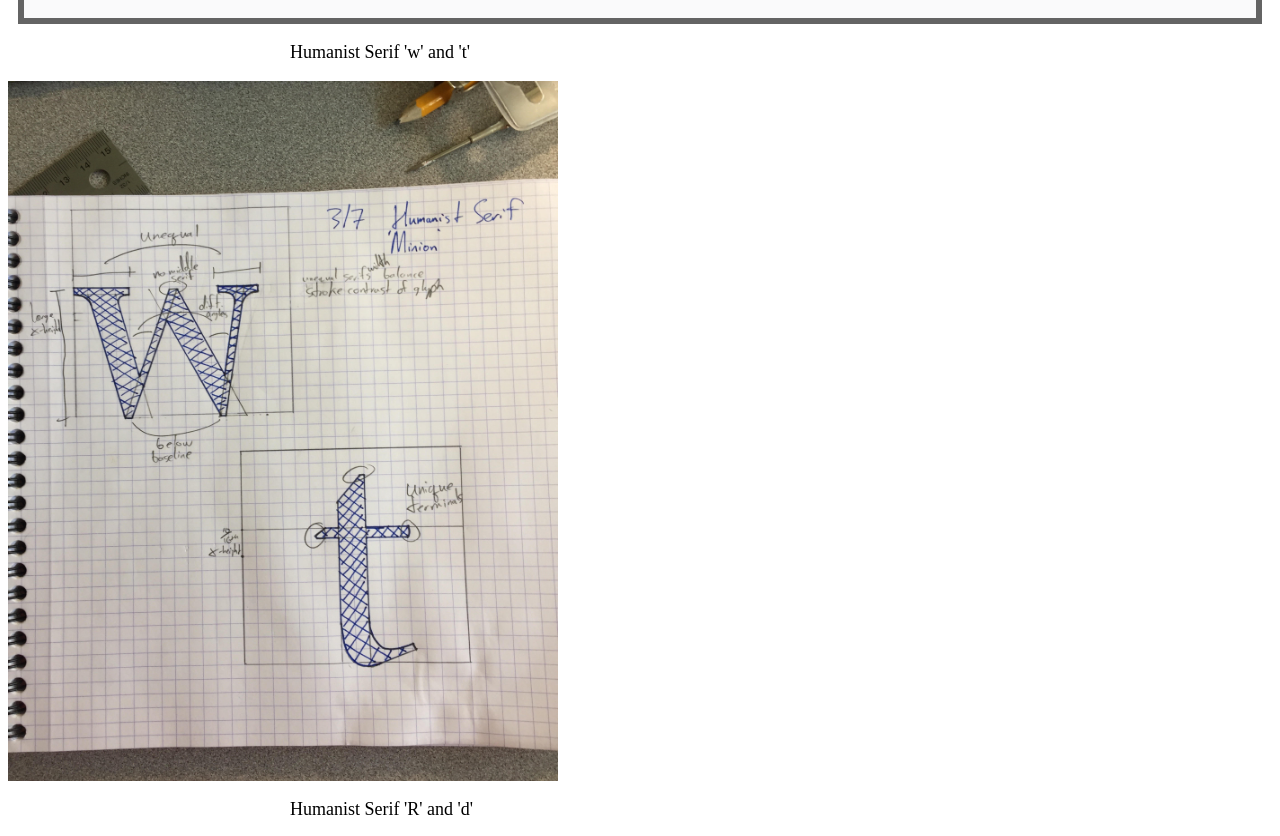
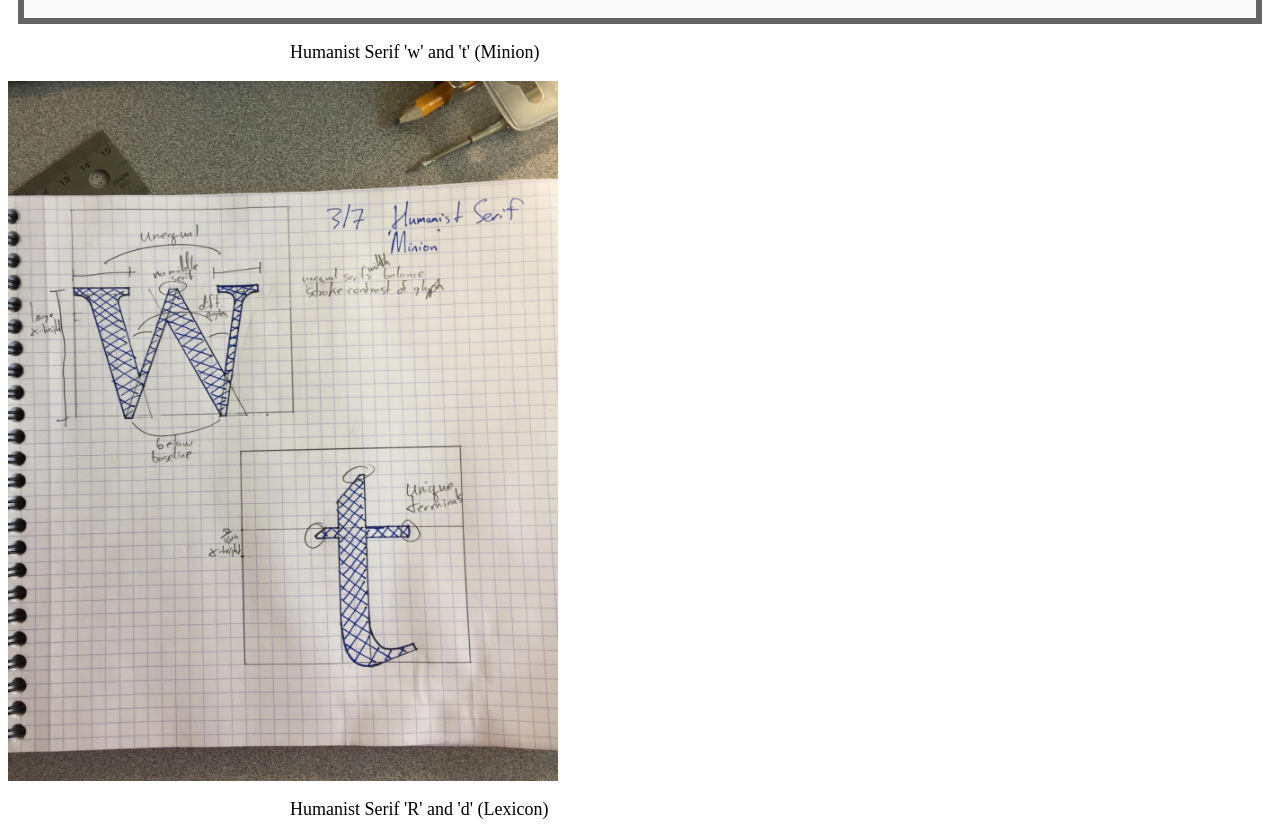
Before and after one commit to harukihill/harukihill.github.io, a plain HTML site: page Type.html in a window 1280 px wide. Shown: the part 138-974 px from the top of the page. Drawn offline with Linux system fonts and the light colour scheme.

Commit message:
Update Type.html

```diff
--- a/Type.html
+++ b/Type.html
@@ -11,10 +11,10 @@
 	</head>
 	<body>
 
-			<p class='article-text', id='type-7'>Humanist Serif 'w' and 't'</p>
+			<p class='article-text', id='type-7'>Humanist Serif 'w' and 't' (Minion)</p>
 			<img src='Type0307.jpg'>
 
-			<p class='article-text', id='type-6'>Humanist Serif 'R' and 'd'</p>
+			<p class='article-text', id='type-6'>Humanist Serif 'R' and 'd' (Lexicon)</p>
 			<img src='Type0306.jpg'>
 
 			<p class='article-text', id='type-5'>Rational Serif 't', 'a', 'n' (ITC Bodoni) 2/24</p>
```
